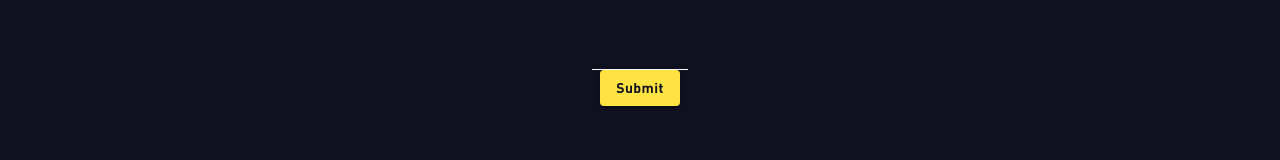
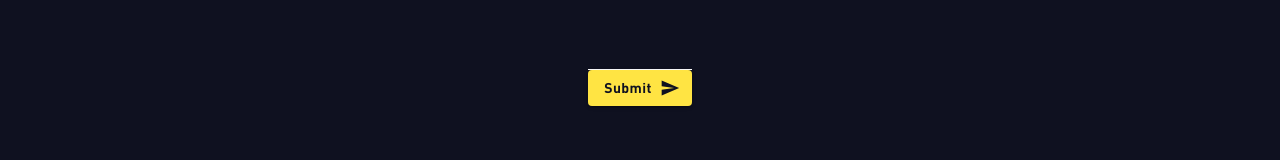
Before and after one commit to jwpettit/Portfolio-Website, a React (Create React App) app: page /contact in a window 1280 px wide. Shown: the part 454-614 px from the top of the page. Built offline with nearby package versions, Linux system fonts and the light colour scheme.

Commit message:
Made submit button for contact form a loading button, made form clear when submit is successful

```diff
--- a/package.json
+++ b/package.json
@@ -8,7 +8,8 @@
         "@emotion/react": "^11.10.5",
         "@emotion/styled": "^11.10.5",
         "@mui/icons-material": "^5.11.0",
-        "@mui/material": "^5.11.5",
+        "@mui/lab": "^5.0.0-alpha.126",
+        "@mui/material": "^5.12.0",
         "@testing-library/jest-dom": "^5.16.5",
         "@testing-library/react": "^13.4.0",
         "@testing-library/user-event": "^13.5.0",
--- a/src/components/ContactForm.jsx
+++ b/src/components/ContactForm.jsx
@@ -2,6 +2,8 @@ import React, { useState, useRef } from "react";
 import { TextField } from "@mui/material";
 import { styled } from "@mui/material/styles";
 import Button from "@mui/material/Button";
+import LoadingButton from "@mui/lab/LoadingButton";
+import SendIcon from "@mui/icons-material/Send";
 import emailjs from "@emailjs/browser";
 
 const YellowTextField = styled(TextField)({
@@ -44,13 +46,18 @@ const YellowTextField = styled(TextField)({
     },
 });
 
-const YellowButton = styled(Button)({
+const YellowButton = styled(LoadingButton)({
     fontFamily: "DIN-Bold",
     textTransform: "none",
     color: "#0F1120",
     backgroundColor: "#FFE443",
     "&:hover": {
         backgroundColor: "#FFEE8E",
+    },
+    // Styles for the button when loading
+    "&.Mui-disabled": {
+        backgroundColor: "#FFEE8E",
+        color: "#0F1120",
     },
 });
 
@@ -59,8 +66,16 @@ export default function ContactForm() {
     const [email, setEmail] = useState("");
     const [phoneNo, setPhoneNo] = useState("");
     const [message, setMessage] = useState("");
+    const [sending, setSending] = useState(false);
 
     const form = useRef();
+
+    const clearFields = () => {
+        setName("");
+        setEmail("");
+        setPhoneNo("");
+        setMessage("");
+    };
 
     const sendEmail = (e) => {
         e.preventDefault();
@@ -76,11 +91,16 @@ export default function ContactForm() {
         const templateKey = process.env.REACT_APP_EMAILJS_TEMPLATE_KEY;
         const userKey = process.env.REACT_APP_EMAILJS_USER_KEY;
 
+        setSending(true);
+
         emailjs.send(serviceKey, templateKey, emailData, userKey).then(
             (result) => {
+                setSending(false);
+                clearFields();
                 console.log(result.text);
             },
             (error) => {
+                setSending(false);
                 console.log(error.text);
             }
         );
@@ -139,7 +159,14 @@ export default function ContactForm() {
                 />
             </div>
             <div>
-                <YellowButton variant="contained" type="submit" value="Send">
+                <YellowButton
+                    variant="contained"
+                    type="submit"
+                    value="Send"
+                    loading={sending}
+                    loadingPosition="end"
+                    endIcon={<SendIcon />}
+                >
                     Submit
                 </YellowButton>
             </div>
```
Also changed, not shown: 1 other file (tests, documents, lock files or other folders).
